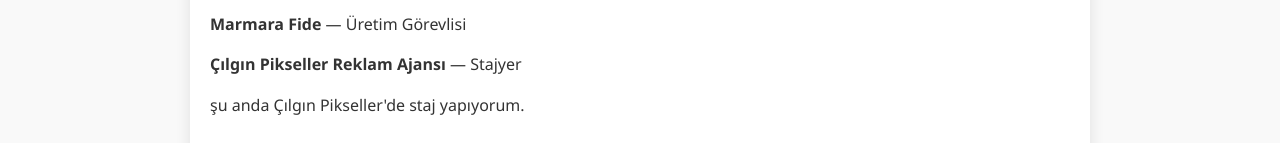
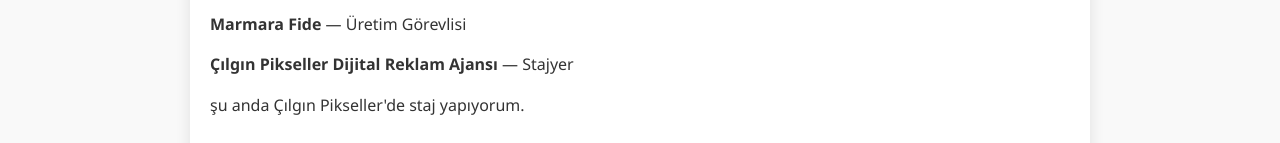
Before and after one commit to buse123kaplan456/portfoliom, a plain HTML site: page index.html in a window 1280 px wide. Shown: the part 744-887 px from the top of the page. Drawn offline with Linux system fonts and the light colour scheme.

Commit message:
Add files via upload

```diff
--- a/index.html
+++ b/index.html
@@ -146,7 +146,7 @@
       <p><strong>Martaş </strong> — Üretim Görevlisi</p>
       <p><strong>Tat Gıda </strong> — Üretim Görevlisi</p>
       <p><strong>Marmara Fide</strong> — Üretim Görevlisi</p>
-      <p><strong>Çılgın Pikseller Reklam Ajansı</strong> — Stajyer</p>
+      <p><strong>Çılgın Pikseller Dijital Reklam Ajansı</strong> — Stajyer</p>
       <p>şu anda Çılgın Pikseller'de staj yapıyorum.</p>
     </section>
 
```
